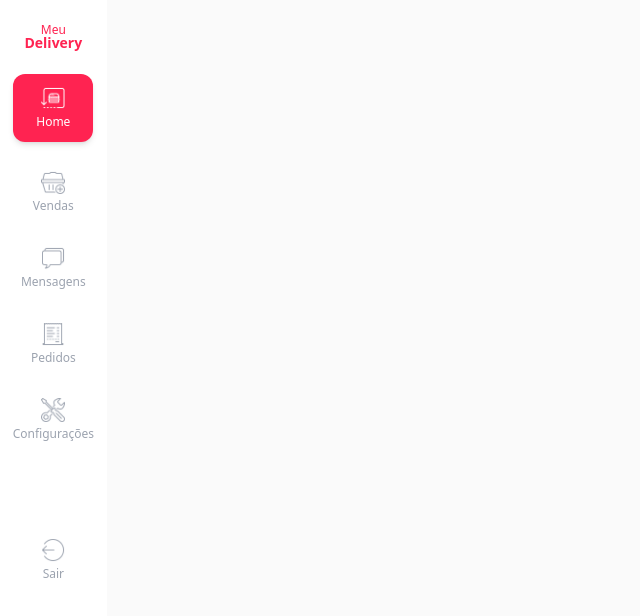
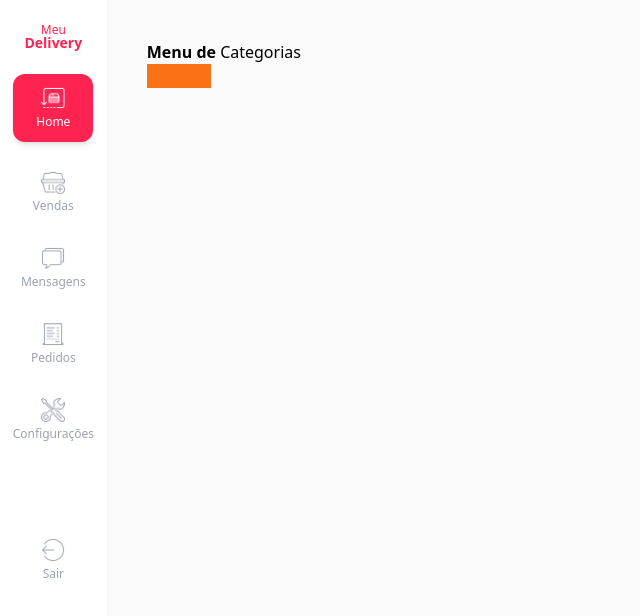
Before and after one commit to adrianojsle/Frontend-Delivery-Web, a React (Vite) app: page / in a window 1280 px wide. Shown: the top 616 px of the page, without its empty margins (0-640 px from the left). Built offline with nearby package versions, Linux system fonts and the light colour scheme.

Commit message:
Criação da sessão de categorias

```diff
--- /dev/null
+++ b/src/components/Categories/categories.component.tsx
@@ -0,0 +1,11 @@
+import TitleSection from "../TitleSection/title-section.component";
+import ItemCategory from "./parts/item-category.part";
+
+export default function Categories() {
+    return <div>
+        <TitleSection firstWord="Menu de " secondWord="Categorias" size="3xl" />
+        <div>
+            <ItemCategory />
+        </div>
+    </div>
+}
--- /dev/null
+++ b/src/components/Categories/parts/item-category.part.tsx
@@ -0,0 +1,5 @@
+export default function ItemCategory() {
+    return <div className="w-16 py-3 bg-orange-500">
+
+    </div>
+}
--- /dev/null
+++ b/src/components/Menu/menu.component.tsx
@@ -0,0 +1,9 @@
+import Categories from "../Categories/categories.component";
+
+export default function Menu() {
+    return <div className="w-8/12 bg-light p-10">
+        <div>
+            <Categories />
+        </div>
+    </div>
+}
--- /dev/null
+++ b/src/components/TitleSection/title-section.component.tsx
@@ -0,0 +1,16 @@
+type Props = {
+    firstWord: string;
+    secondWord: string;
+    size: string;
+}
+
+export default function TitleSection({ firstWord, secondWord, size }: Props) {
+    return <div>
+        <span className={`text-${size} font-bold text-black`}>
+            {firstWord}
+        </span>
+        <span className={`text-${size} font-light text-black`}>
+            {secondWord}
+        </span>
+    </div>
+}
--- a/src/pages/Home/home.screen.tsx
+++ b/src/pages/Home/home.screen.tsx
@@ -1,3 +1,4 @@
+import Menu from "../../components/Menu/menu.component"
 import Sidebar from "../../components/Sidebar/sidebar.component"
 
 export default function HomeScreen() {
@@ -5,7 +6,7 @@ export default function HomeScreen() {
     return (
       <div className="flex h-screen">
         <Sidebar />
-        <div className="w-8/12 bg-light"></div>
+        <Menu />
         <div className="w-3/12 bg-white"></div>
       </div>
     )
--- a/tailwind.config.js
+++ b/tailwind.config.js
@@ -8,7 +8,8 @@ export default {
     extend: {
       colors: {
         light: '#FAFAFA',
-        primary: '#FF2351'
+        primary: '#FF2351',
+        secondary: '#FFDA6D'
       }
     },
   },
```
